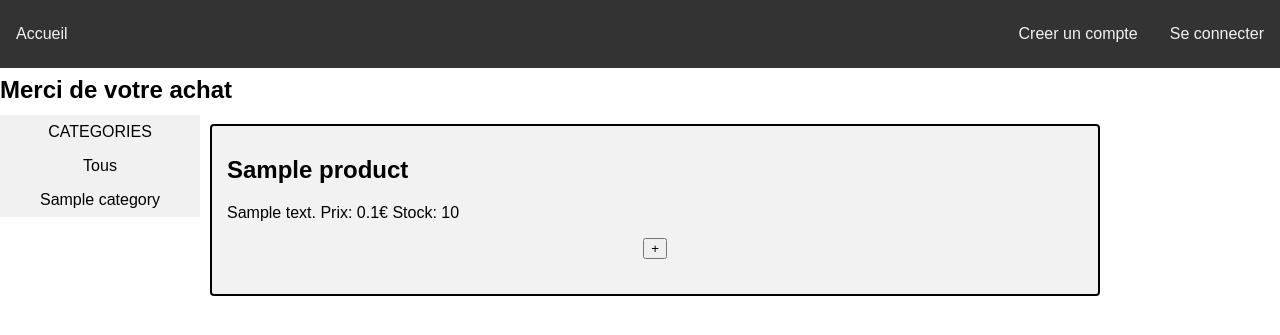
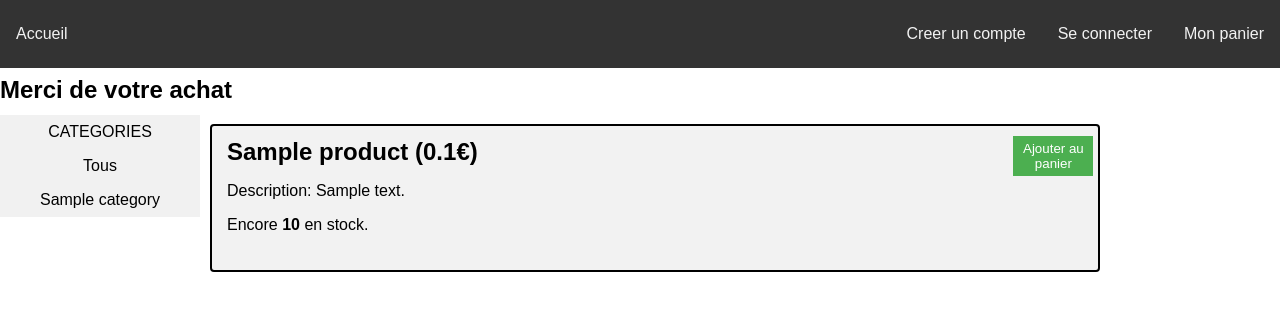
Before and after one commit to hdelaby/rush00_php, a PHP site: page /?buy=1 in a window 1280 px wide. Shown: the top 335 px of the page. Run offline with PHP 8.4, Linux system fonts and the light colour scheme; tables that the repository leaves empty hold one stand-in row (values such as "Sample post"); data that the repository does not hold is empty.

Commit message:
Modification sunday morning youhou

```diff
--- a/display_product.php
+++ b/display_product.php
@@ -10,8 +10,13 @@
     $products = get_all_product($link);
       foreach($products as $product)
       {
-        echo ("<div class='product'><h2>".$product['label']."</h2>");
-        echo ("<p>".$product['description']." Prix: ".((int)$product['price'] / 100)."€ Stock: ".$product['stock']."</p>");
-		echo ("<form action='upd_basket.php' method='post'><button name='add' value='".$product['id_product']."'>+</button></form></div>");
+        echo ("<div class='product'><h2>".$product['label']." (".((int)$product['price'] / 100)."€)</h2>");
+		echo ("<p>Description: ".$product['description']."</p>");
+		// Gerer le cas ou stock = 0;
+		echo ("<p>Encore <b>".$product['stock']."</b> en stock.</p>");
+		echo ("<form action='upd_basket.php' method='post'>
+			<button name='add' value='".$product['id_product']."'>Ajouter au panier</button>
+			</form></div>");
+		// Else echo "plus de stock dispo"
       }
     ?>
--- a/navbar.php
+++ b/navbar.php
@@ -1,12 +1,12 @@
 		<div class="navbar">
 			<a href="index.php">Accueil</a>
 <?PHP
+	echo ('<a href="basket.php" style="float: right;">Mon panier</a>');
 if (!isset($_SESSION['logged_in_user']))
 	echo (' <a href="login.php" style="float: right;">Se connecter</a>
 			<a href="account_create.php" style="float: right;">Creer un compte</a>');
 else
-	echo ('	<a href="basket.php" style="float: right;">Mon panier</a>
-			<a href="logout.php" style="float: right;">Se deconnecter</a>
+	echo('	<a href="logout.php" style="float: right;">Se deconnecter</a>
 			<a href="account_delete.php" style="float: right;">Supprimer le compte</a>');
 ?>
 		</div>
--- a/theme.css
+++ b/theme.css
@@ -58,7 +58,7 @@ input[type=text], input[type=password] {
 	font-size: 1em;
 }
 
-input[type=submit] {
+input[type=submit], button {
 	background-color: #4CAF50;
 	border: none;
 	color: white;
@@ -73,6 +73,7 @@ input[type=submit] {
 	float:left;
 	margin-left: 10px;
 	width: 70%;
+	min-width: 600px;
 }
 
 .product  {
@@ -85,10 +86,21 @@ input[type=submit] {
 	padding-right: 15px;
 	position: relative;
 	margin-bottom: 10px;
+	position: relative;
 }
 
-.product input[type=submit] {
-	width: 15px;
+.product h2 {
+	margin-top: 2px;
+	margin-bottom: 5px;
+}
+
+.product button {
+	float: right;
+	width: 80px;
+	padding: 5px;
+	position: absolute;
+	right: 5px;
+	top: 0px;
 }
 
 .add-button {
```
Also changed, not shown: basket.php (+12 -13 lines), upd_basket.php (+28 -9 lines).
